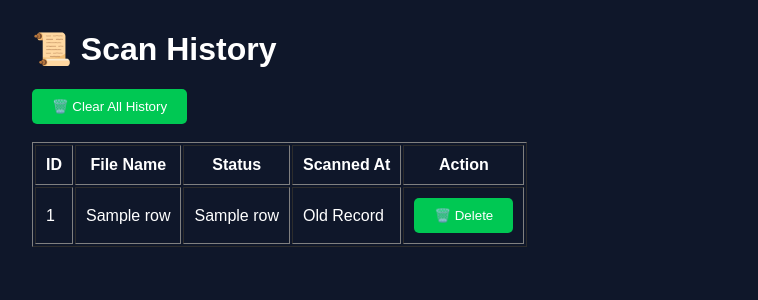
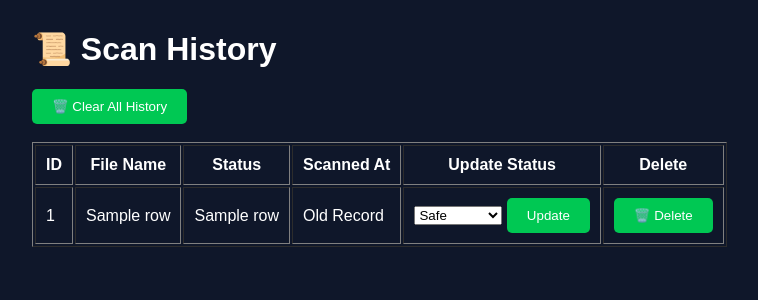
Before and after one commit to ShipraSharma08/Sentine1OS, a Flask app: template Templates/history.html in a window 1280 px wide. Shown: the part 96-396 px from the top of the page, without its empty margins (6-764 px from the left). Run offline with Flask 3, Linux system fonts and the light colour scheme; the template is opened without the code that fills it: most values are stand-ins (such as "Sample title", 1, 10 or a date in 2020).

Commit message:
Complete CRUD functionality for scan history

```diff
--- a/Templates/history.html
+++ b/Templates/history.html
@@ -25,9 +25,11 @@
 <div class="container">
 
     <h1>📜 Scan History</h1>
+
+    <!-- CLEAR ALL HISTORY -->
     <form action="/clear-history"
           method="POST"
-      onsubmit="return confirm('Are you sure you want to delete ALL scan history? This cannot be undone.');">
+          onsubmit="return confirm('Are you sure you want to delete ALL scan history?');">
 
         <button type="submit">
             🗑️ Clear All History
@@ -44,14 +46,18 @@
             <th>File Name</th>
             <th>Status</th>
             <th>Scanned At</th>
-            <th>Action</th>
+            <th>Update Status</th>
+            <th>Delete</th>
         </tr>
 
         {% for row in history %}
 
         <tr>
+
             <td>{{ row[0] }}</td>
+
             <td>{{ row[1] }}</td>
+
             <td>{{ row[2] }}</td>
 
             <td>
@@ -62,7 +68,37 @@
                 {% endif %}
             </td>
 
+            <!-- UPDATE STATUS -->
             <td>
+
+                <form action="/update-scan/{{ row[0] }}"
+                      method="POST">
+
+                    <select name="status">
+
+                        <option value="Safe"
+                            {% if row[2] == "Safe" %}selected{% endif %}>
+                            Safe
+                        </option>
+
+                        <option value="Dangerous"
+                            {% if row[2] == "Dangerous" %}selected{% endif %}>
+                            Dangerous
+                        </option>
+
+                    </select>
+
+                    <button type="submit">
+                        Update
+                    </button>
+
+                </form>
+
+            </td>
+
+            <!-- DELETE RECORD -->
+            <td>
+
                 <form action="/delete-scan/{{ row[0] }}"
                       method="POST"
                       onsubmit="return confirm('Are you sure you want to delete this scan record?');">
@@ -72,7 +108,9 @@
                     </button>
 
                 </form>
+
             </td>
+
         </tr>
 
         {% endfor %}
--- a/app.py
+++ b/app.py
@@ -1,4 +1,4 @@
-from flask import Flask, render_template, request,redirect
+from flask import Flask, render_template, request, redirect
 import sqlite3
 import hashlib
 from datetime import datetime
@@ -56,7 +56,7 @@ def scan():
 
     filename = file.filename.lower()
 
-    dangerous = [
+    dangerous_extensions = [
         ".exe",
         ".bat",
         ".cmd",
@@ -68,7 +68,7 @@ def scan():
     status = "Safe"
     message = f"🟢 Scan Complete! '{filename}' looks safe."
 
-    for ext in dangerous:
+    for ext in dangerous_extensions:
         if filename.endswith(ext):
             status = "Dangerous"
             message = (
@@ -80,7 +80,7 @@ def scan():
     # Current date and time
     scanned_at = datetime.now().strftime("%Y-%m-%d %H:%M:%S")
 
-    # Save scan result in SQLite database
+    # Save scan result in database
     connection = sqlite3.connect("sentinel.db")
     cursor = connection.cursor()
 
@@ -186,6 +186,60 @@ def history():
     )
 
 
+# ---------------- UPDATE SCAN STATUS ----------------
+@app.route("/update-scan/<int:scan_id>", methods=["POST"])
+def update_scan(scan_id):
+    new_status = request.form.get("status")
+
+    # Only allow valid status values
+    if new_status not in ["Safe", "Dangerous"]:
+        return redirect("/history")
+
+    connection = sqlite3.connect("sentinel.db")
+    cursor = connection.cursor()
+
+    cursor.execute(
+        "UPDATE scan_history SET status = ? WHERE id = ?",
+        (new_status, scan_id)
+    )
+
+    connection.commit()
+    connection.close()
+
+    return redirect("/history")
+
+
+# ---------------- DELETE SCAN RECORD ----------------
+@app.route("/delete-scan/<int:scan_id>", methods=["POST"])
+def delete_scan(scan_id):
+    connection = sqlite3.connect("sentinel.db")
+    cursor = connection.cursor()
+
+    cursor.execute(
+        "DELETE FROM scan_history WHERE id = ?",
+        (scan_id,)
+    )
+
+    connection.commit()
+    connection.close()
+
+    return redirect("/history")
+
+
+# ---------------- CLEAR ALL SCAN HISTORY ----------------
+@app.route("/clear-history", methods=["POST"])
+def clear_history():
+    connection = sqlite3.connect("sentinel.db")
+    cursor = connection.cursor()
+
+    cursor.execute("DELETE FROM scan_history")
+
+    connection.commit()
+    connection.close()
+
+    return redirect("/history")
+
+
 # ---------------- SHA-256 HASH GENERATOR ----------------
 @app.route("/hash")
 def hash_page():
@@ -201,21 +255,6 @@ def generate_hash():
             "hash.html",
             result="❌ No file selected."
         )
-    # ---------------- DELETE SCAN RECORD ----------------
-@app.route("/delete-scan/<int:scan_id>", methods=["POST"])
-def delete_scan(scan_id):
-    connection = sqlite3.connect("sentinel.db")
-    cursor = connection.cursor()
-
-    cursor.execute(
-        "DELETE FROM scan_history WHERE id = ?",
-        (scan_id,)
-    )
-
-    connection.commit()
-    connection.close()
-
-    return redirect("/history")
 
     filename = file.filename
 
@@ -230,19 +269,6 @@ def delete_scan(scan_id):
         filename=filename,
         hash_value=hash_value
     )
-
-# ---------------- CLEAR ALL SCAN HISTORY ----------------
-@app.route("/clear-history", methods=["POST"])
-def clear_history():
-    connection = sqlite3.connect("sentinel.db")
-    cursor = connection.cursor()
-
-    cursor.execute("DELETE FROM scan_history")
-
-    connection.commit()
-    connection.close()
-
-    return redirect("/history")
 
 
 # ---------------- FILE INTEGRITY CHECKER ----------------
@@ -272,7 +298,7 @@ def check_integrity():
     # Generate current SHA-256 hash
     current_hash = hashlib.sha256(file_data).hexdigest()
 
-    # Compare hashes
+    # Compare original and current hashes
     if current_hash == original_hash:
         result = (
             "✅ File Integrity Verified — "
```
Lines whose indentation alone changed are shown as unchanged.
